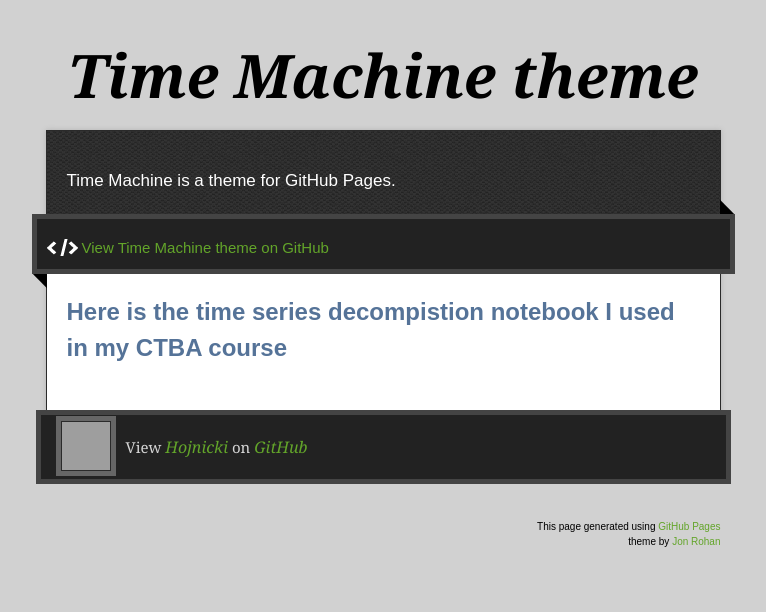
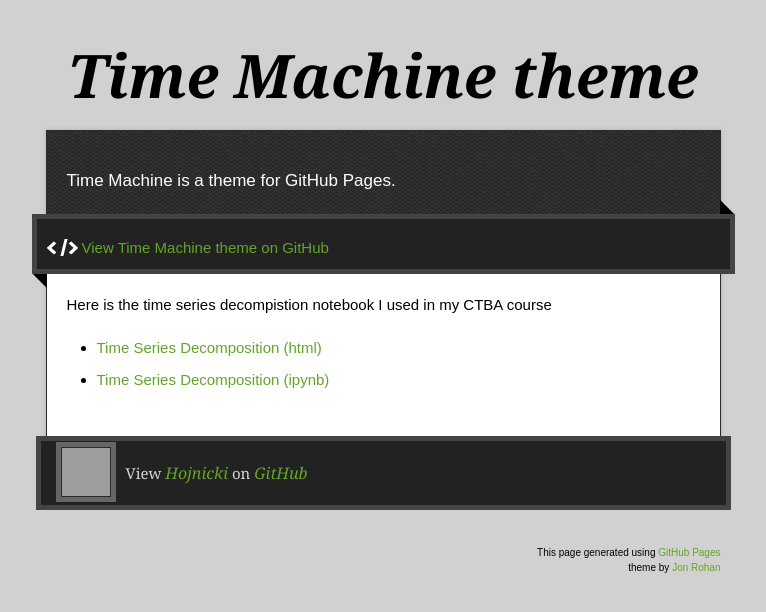
Before and after one commit to Hojnicki/hojnicki.github.io, a Jekyll site: the page built from timeseries/index.md, in a window 1280 px wide. Shown: the top 612 px of the page, without its empty margins (257-1023 px from the left). Built offline with Jekyll 4.4.1, drawn with Linux system fonts in a browser that asks for light colours; our own code applies the rules of GitHub Pages for plain Markdown files; grey boxes are pictures that could not be loaded.

Commit message:
Update index.md

```diff
--- a/timeseries/index.md
+++ b/timeseries/index.md
@@ -4,4 +4,5 @@
 ---
 
 Here is the time series decompistion notebook I used in my CTBA course
--
+- [Time Series Decomposition (html)](TimeSeriesDecomposition.html)
+- [Time Series Decomposition (ipynb)](TimeSeriesDecomposition.ipynb)
```
